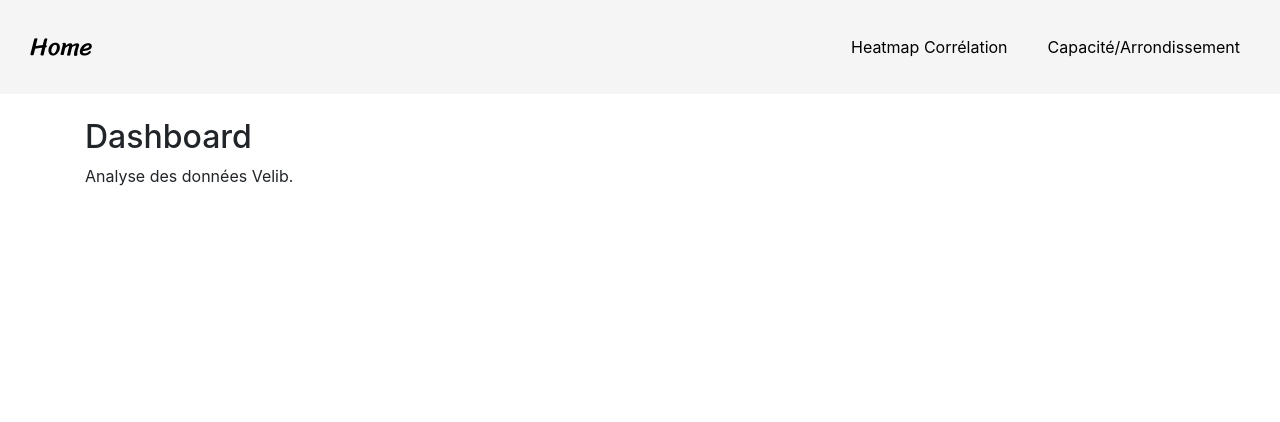
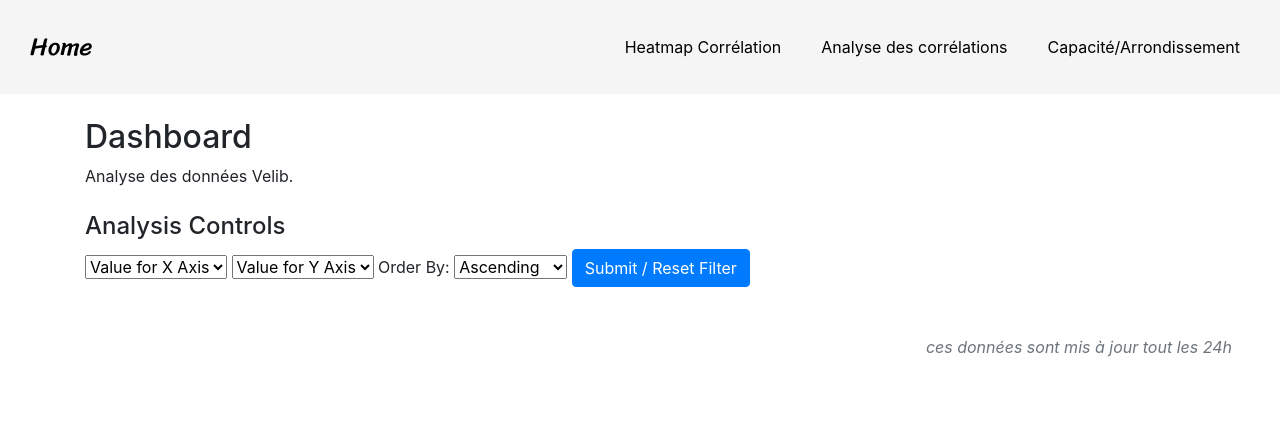
Before and after one commit to khalilrez/etl_devops, a Flask app: template dashboard/app/templates/plot.html in a window 1280 px wide. Shown: the top 422 px of the page. Run offline with Flask 3, Linux system fonts and the light colour scheme; the template is opened without the code that fills it, so the values that code supplies are empty; some libraries are stand-ins or nearby versions.

Commit message:
NEW: Plot with form selection of x and y axis

```diff
--- a/dashboard/app/templates/base.html
+++ b/dashboard/app/templates/base.html
@@ -16,7 +16,9 @@
 <body>
     {% include 'components/navbar.html' %}
     {% block content %}{% endblock %}
-
+    <div class="footer d-flex justify-content-end p-5">
+      <p class="text-secondary"><em>ces données sont mis à jour tout les 24h</em></p>
+    </div>
     <script src="https://code.jquery.com/jquery-3.3.1.slim.min.js"></script>
 <script src="https://cdnjs.cloudflare.com/ajax/libs/popper.js/1.14.7/umd/popper.min.js"></script>
 <script src="https://stackpath.bootstrapcdn.com/bootstrap/4.3.1/js/bootstrap.min.js"></script>
--- a/dashboard/app/templates/components/navbar.html
+++ b/dashboard/app/templates/components/navbar.html
@@ -2,6 +2,7 @@
     <a href="/" class="logo">Home</a>
     <nav class="nav-items">
       <a href="/correlation">Heatmap Corrélation</a>
+      <a href="/x-y-analysis">Analyse des corrélations</a>
       <a href="/capacity">Capacité/Arrondissement</a>
     </nav>
 </header>
--- a/dashboard/app/templates/plot.html
+++ b/dashboard/app/templates/plot.html
@@ -23,6 +23,48 @@
             <button class="btn btn-primary" type="submit">Submit / Reset Filter</button>
         </form>
         </div>
+
+        {% elif 'correlation' in request.path %}
+            <div></div>
+
+        {% else %}
+        <div class="container mt-4">
+            <h4>Analysis Controls</h4>
+            <div class="alert alert-danger" role="alert" id="error" style="display:none">Les valeurs X et Y sont identiques</div>
+        <form method="post" action="#" name="xy" onsubmit="return validateForm()">
+            <select name="xAxis" id="xAxis">
+                <option value="none">Value for X Axis</option>
+                {% for option in options_dict  %}
+                <option value="{{option}}">{{ option }}</option>
+                {% endfor %}
+            </select>
+            <select name="yAxis" id="yAxis">
+                <option value="none">Value for Y Axis</option>
+                {% for option in options_dict  %}
+                <option value="{{option}}">{{ option }}</option>
+                {% endfor %}
+            </select>
+            <label for="order_by">Order By:</label>
+            <select name="order_by" id="order_by">
+                <option value="ASC">Ascending</option>
+                <option value="DESC">Descending</option>
+            </select>
+
+            <button class="btn btn-primary" type="submit">Submit / Reset Filter</button>
+        </form>
+        </div>
         {% endif %}
 
+
+        <script>
+            function validateForm(){
+                let xInput = document.forms["xy"]["xAxis"]
+                let yInput = document.forms["xy"]["yAxis"]
+                if (xInput.value == yInput.value) {
+                    document.getElementById("error").style.display = "block"
+                    return false
+                }
+                return true
+            }
+        </script>
     {% endblock content %}
```
Also changed, not shown: dashboard/app/routes.py (+18 -0 lines).
